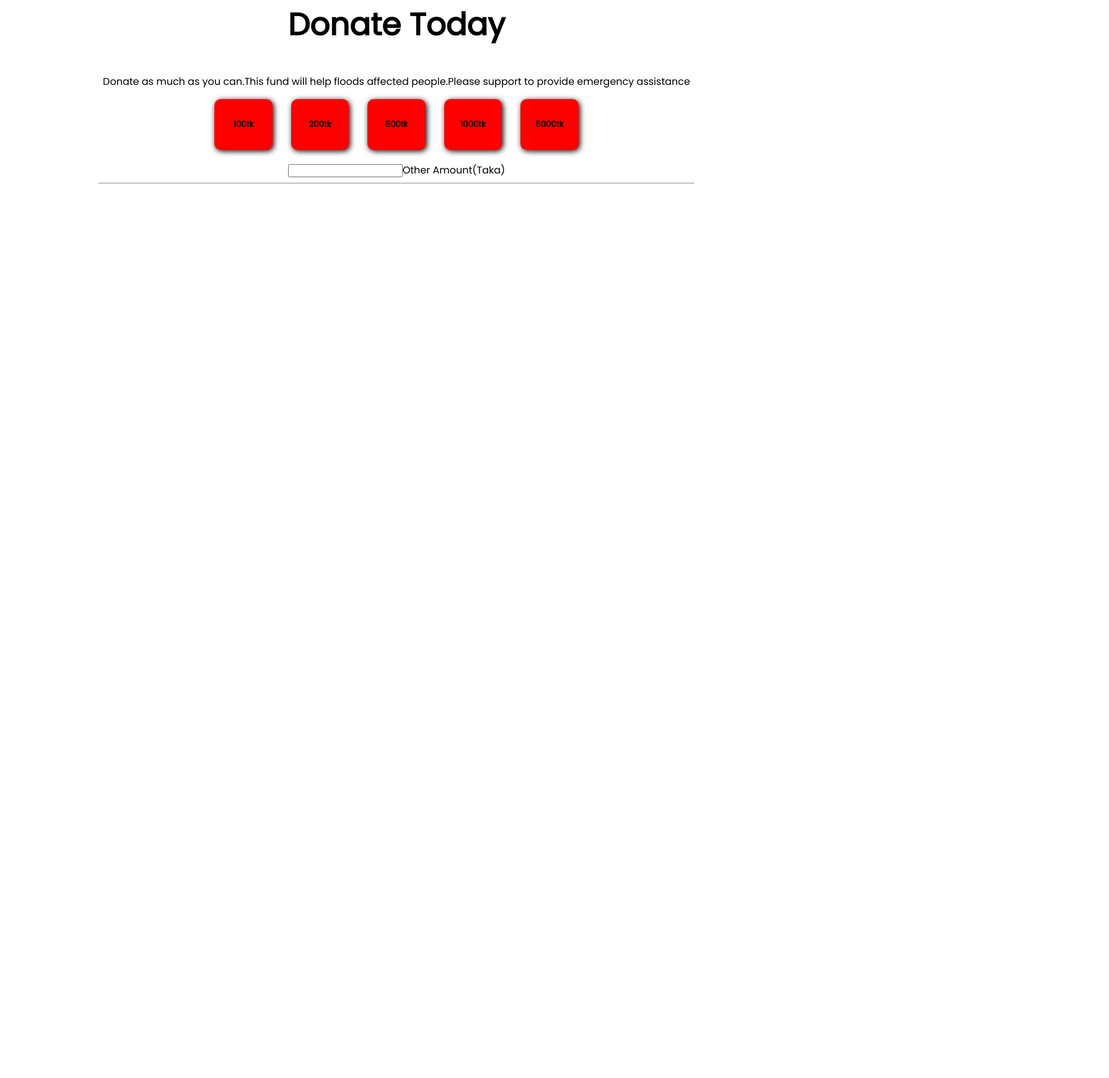
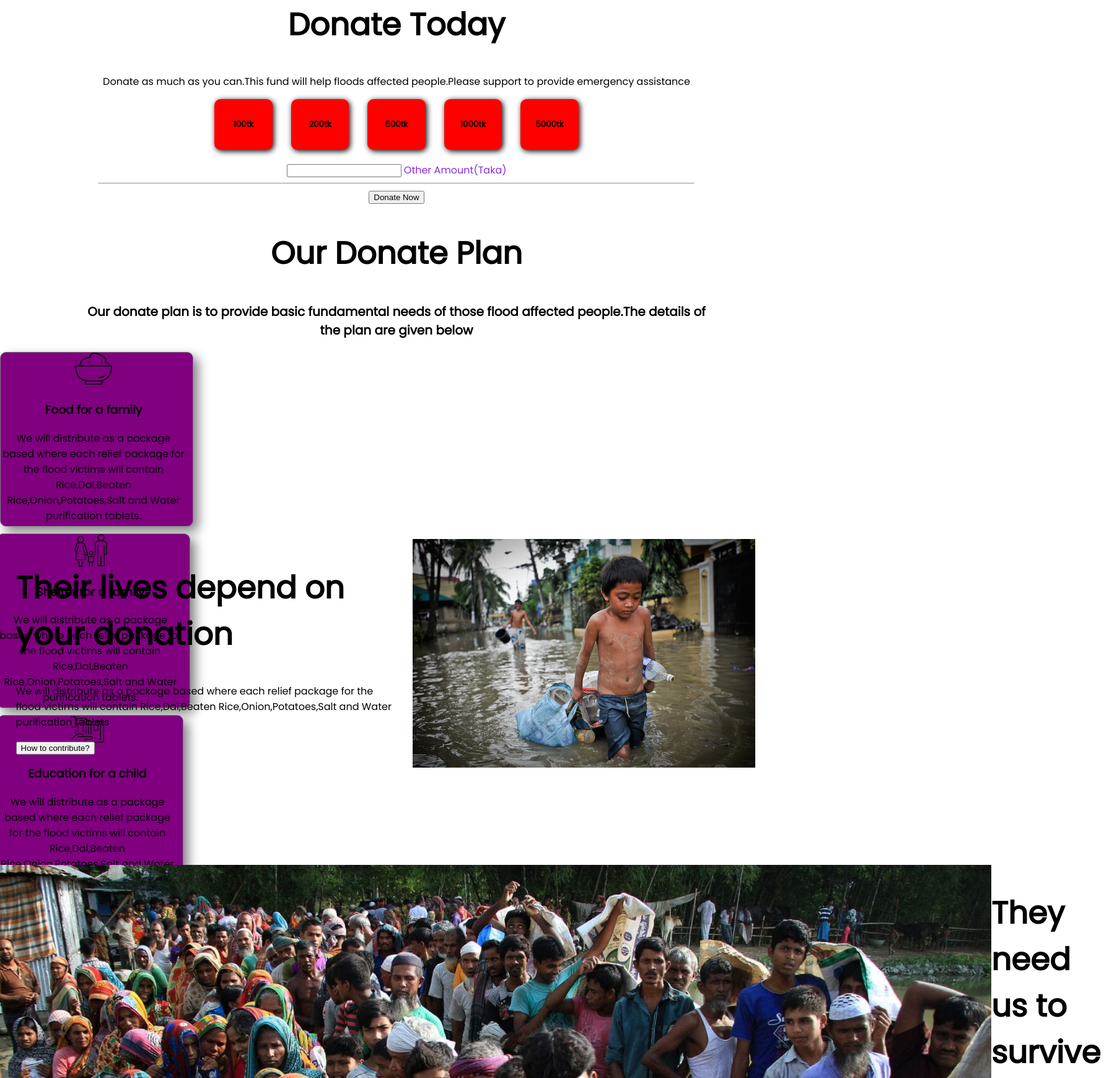
Before and after one commit to Mizan2221/Assignment-1, a plain HTML site: page index.html in a window 1280 px wide. Shown: the part 839-2579 px from the top of the page at 62% size, 1790 px wide, since content can reach past the window. Before the commit the page ends 1144 px from the top, so only its background shows below. Drawn offline with Linux system fonts and the light colour scheme.

Commit message:
section added

```diff
--- a/index.html
+++ b/index.html
@@ -27,10 +27,60 @@
     <div class="donate"> <h6> 1000tk </h6> </div>
     <div class="donate"> <h6> 5000tk </h6></div>
     <form action="">
-    <input type=" text">Other Amount(Taka)
+    <input type=" text"> Other Amount(Taka)
     </form>
     <hr>
+    <button> Donate Now </button>
    </section>
+   <section class="section3">
+    <div class="title">
+    <h1> Our Donate Plan </h1>
+    <p> Our donate plan is to provide basic fundamental needs of those flood affected people.The details of the plan are given below </p>
+    </div>
+  </section>
+
+   <section class="section4">
+    <div class="box1">
+       <div class="box-description">
+            <img src="images/food.png">
+            <h3> Food for a family </h3>
+            <p> We will distribute as a package based where each relief package for the flood victims will contain Rice,Dal,Beaten Rice,Onion,Potatoes,Salt and Water purification tablets.</p>
+        </div>
+
+    <div class="box1">
+        <div class="box-description">
+            <img src="images/shelter.png">
+            <h3> Shelter for a family </h3>
+            <p> We will distribute as a package based where each relief package for the flood victims will contain Rice,Dal,Beaten Rice,Onion,Potatoes,Salt and Water purification tablets.</p>
+        </div>
+
+    <div class="box1" >
+       <div class="box-description">
+            <img src="images/Frame-1.png">
+            <h3> Education for a child </h3>
+            <p> We will distribute as a package based where each relief package for the flood victims will contain Rice,Dal,Beaten Rice,Onion,Potatoes,Salt and Water purification tablets.</p>
+
+    </div>
+</section>
+<section class="container">
+    <div class="half-width">
+        <h1>Their lives depend on your donation </h1>
+        <p>We will distribute as a package based where each relief package for the flood victims will contain Rice,Dal,Beaten Rice,Onion,Potatoes,Salt and Water purification tablets </p>
+        <button> How to contribute? </button>
+    </div>
+    <div class="half-width">
+        <img src="images/donation9.jpg">
+    </div>
+</section>
+<section class="contain">
+    <div>
+        <img src="images/donation7.jpg">
+    </div>
+    <div>
+        <h1>They need us to survive</h1>
+        <P> We will distribute as a package based where each relief package for the flood victims will contain Rice,Dal,Beaten Rice,Onion,Potatoes,Salt and Water purification tablets</P>
+    </div>
+</section>
 
 </body>
 </html>
--- a/style.css
+++ b/style.css
@@ -55,3 +55,47 @@ hr{
     width: 75%;
     color: chartreuse;
 }
+form{
+    color: blueviolet;
+}
+.title{
+    text-align: center;
+    font-size: 20px;
+    font-weight: bold;
+    margin-right: 10% ;
+    margin-left: 10% ;
+    margin-bottom: 20px;
+    margin-top: 0%;
+}
+
+.box1{
+    display:flex;
+    margin-bottom: 20px;
+    flex-wrap: wrap;
+    align-items: center;
+    justify-content: center;
+    width: 7%;
+    width: 300px;
+    height: 280px;
+    border: 1px solid gray;
+    text-align: center;
+    box-shadow: 8px 8px 18px gray;
+    padding-right: 10px;
+    border-radius: 10px;
+    background-color: purple;
+}
+.half-width{
+    width: 50%;
+    padding-left: 2%;
+}
+.half-width img{
+    width: 90%;
+}
+.container{
+    display: flex;
+    margin-bottom: 150px;
+}
+.contain{
+    display: flex;
+    margin-bottom: 150px;
+}
```
